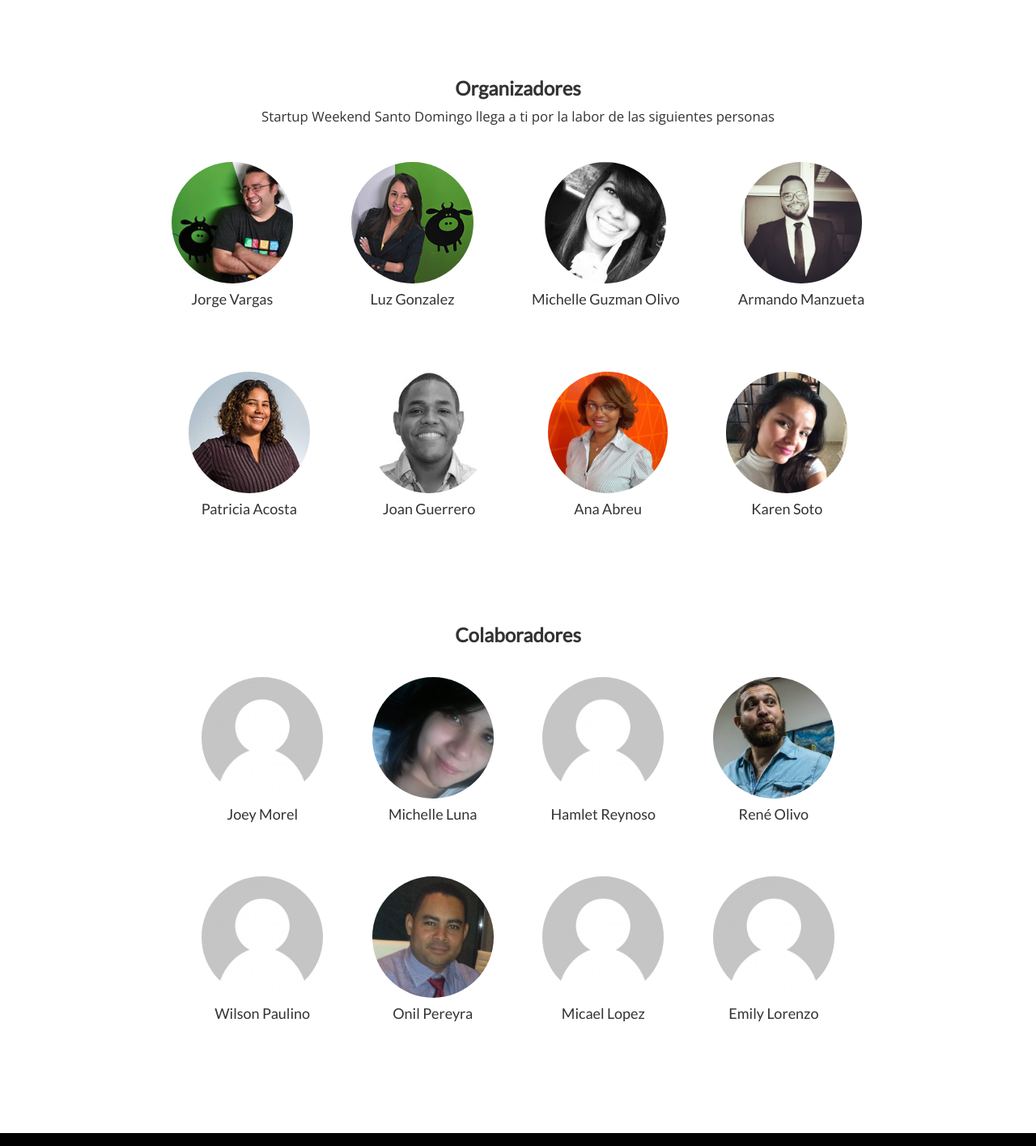
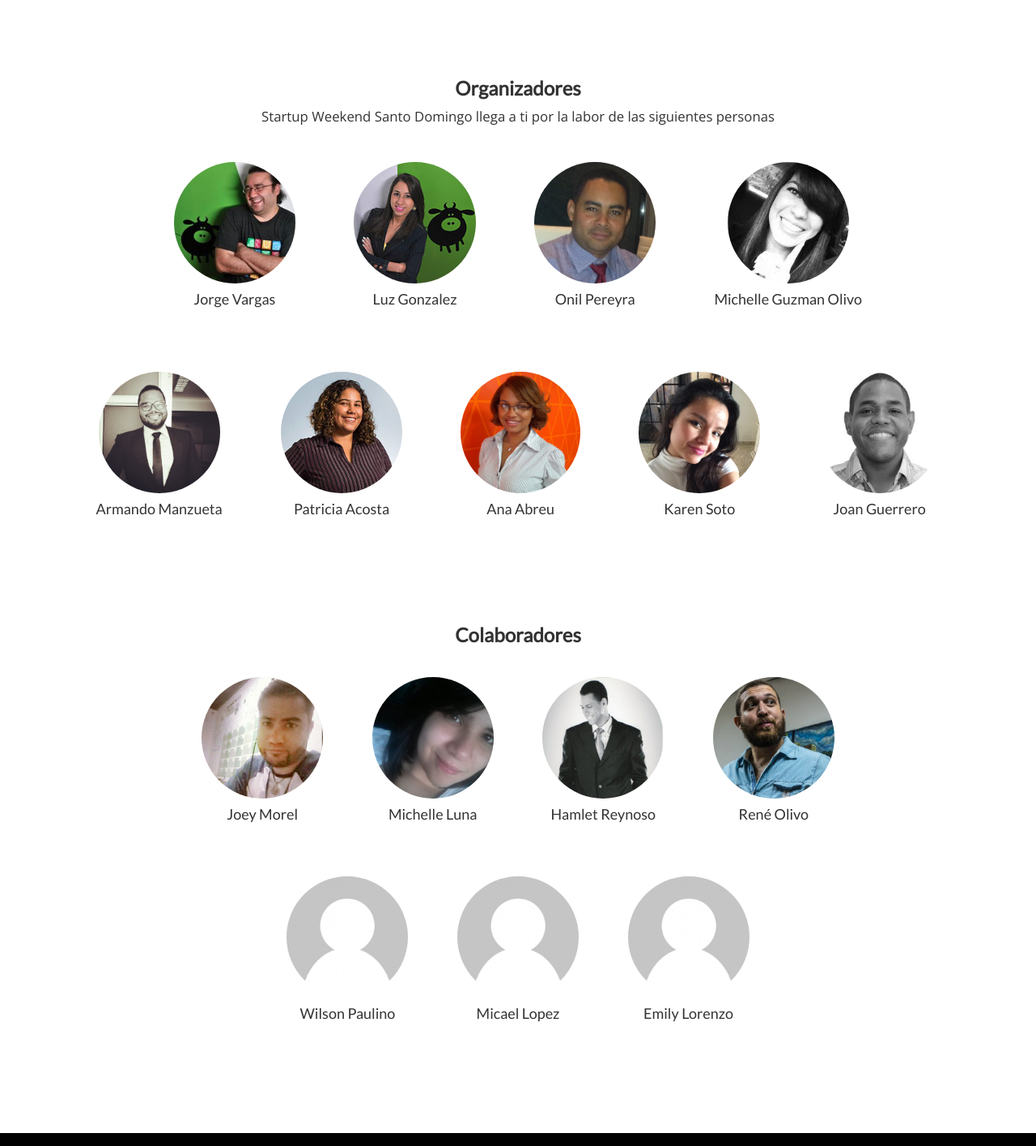
Before and after one commit to jeasoft/startupweekenddo, a Django app: page / in a window 1280 px wide. Shown: the part 4353-5768 px from the top of the page at 81% size. Run offline with Django 3.2, Linux system fonts and the light colour scheme; some libraries are stand-ins or nearby versions.

Commit message:
add organizer images

```diff
--- a/app/templates/base.html
+++ b/app/templates/base.html
@@ -351,6 +351,11 @@
             </div>
 
             <div class="organiser">
+              <img src="{% static 'img/organizers/onil.png' %}" class="img-circle">
+              <h4>Onil Pereyra</h4>
+            </div>
+
+            <div class="organiser">
               <img src="{% static 'img/organizers/michelle.jpg' %}" class="img-circle">
               <h4>Michelle Guzman Olivo</h4>
             </div>
@@ -366,11 +371,6 @@
             </div>
 
             <div class="organiser">
-              <img src="{% static 'img/organizers/joan.jpg' %}" class="img-circle">
-              <h4>Joan Guerrero</h4>
-            </div>
-
-            <div class="organiser">
               <img src="{% static 'img/organizers/ana.jpg' %}" class="img-circle">
               <h4>Ana Abreu</h4>
             </div>
@@ -378,6 +378,11 @@
             <div class="organiser">
               <img src="{% static 'img/organizers/karen.jpg' %}" class="img-circle">
               <h4>Karen Soto</h4>
+            </div>
+
+            <div class="organiser">
+              <img src="{% static 'img/organizers/joan.jpg' %}" class="img-circle">
+              <h4>Joan Guerrero</h4>
             </div>
 
           </div><!-- col -->
@@ -388,7 +393,7 @@
             <h1>Colaboradores</h1>
 
             <div class="organiser">
-              <img src="{% static 'img/organizers/avatar.png' %}" class="img-circle">
+              <img src="{% static 'img/organizers/joey.jpg' %}" class="img-circle">
               <h4>Joey Morel</h4>
             </div>
 
@@ -398,7 +403,7 @@
             </div>
 
             <div class="organiser">
-              <img src="{% static 'img/organizers/avatar.png' %}" class="img-circle">
+              <img src="{% static 'img/organizers/hamlet.jpg' %}" class="img-circle">
               <h4>Hamlet Reynoso</h4>
             </div>
 
@@ -410,11 +415,6 @@
             <div class="organiser">
               <img src="{% static 'img/organizers/avatar.png' %}" class="img-circle">
               <h4>Wilson Paulino</h4>
-            </div>
-
-            <div class="organiser">
-              <img src="{% static 'img/organizers/onil.png' %}" class="img-circle">
-              <h4>Onil Pereyra</h4>
             </div>
 
             <div class="organiser">
```
Also changed, not shown: app/static/img/organizers/hamlet.jpg (added), app/static/img/organizers/joey.jpg (added).
